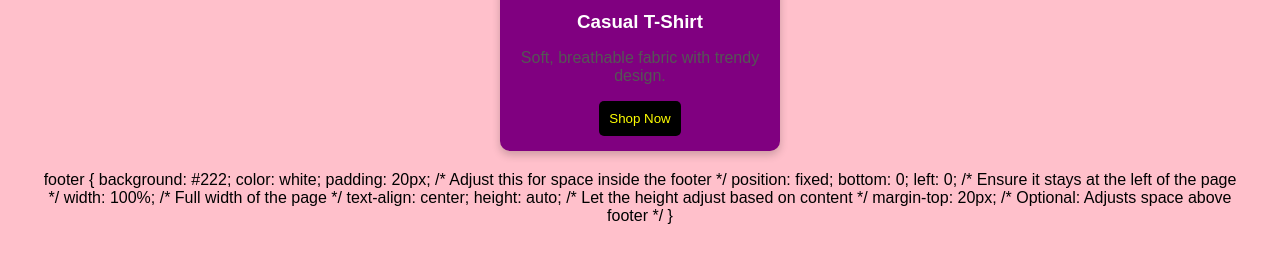
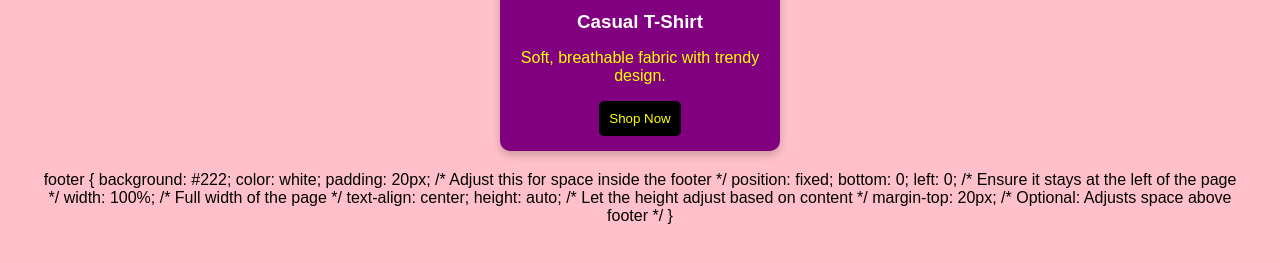
Before and after one commit to Varun2851/Urban_Looms-Project, a plain HTML site: page index.html in a window 1280 px wide. Shown: the part 1602-1865 px from the top of the page. Drawn offline with Linux system fonts and the light colour scheme.

Commit message:
Update index.html

```diff
--- a/index.html
+++ b/index.html
@@ -152,7 +152,7 @@
         <div class="product-card">
             <img src="https://i.imgur.com/SQRs4FL.jpeg" alt="Casual T-Shirt">
             <h3>Casual T-Shirt</h3>
-            <p class="yellow-text">Soft, breathable fabric with trendy design.</p>
+             <p style="color: yellow;">Soft, breathable fabric with trendy design.</p>
             <!-- Link for the 'Shop Now' button to open another page -->
             <a href="T SHIRT.HTML">
             <button>Shop Now</button>
```
